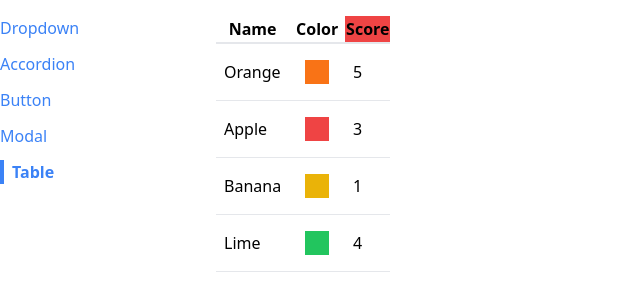
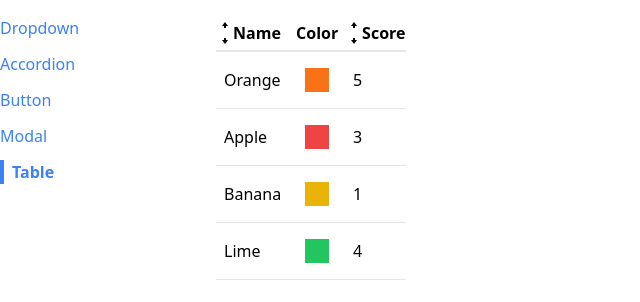
Before and after one commit to douglasss/react-redux-study, a React (Vite) app in the folder comps/: page /table in a window 1280 px wide. Shown: the top 302 px of the page, without its empty margins (0-640 px from the left). Built offline with nearby package versions, Linux system fonts and the light colour scheme.

Commit message:
[Section 16] Sortable Table

```diff
--- /dev/null
+++ b/comps/src/components/SortableTable.jsx
@@ -0,0 +1,87 @@
+import { useState } from 'react';
+import Table from './Table';
+import { GoArrowSmallDown, GoArrowSmallUp } from 'react-icons/go';
+
+export default function SortableTable(props) {
+  const [sortOrder, setSortOrder] = useState(null);
+  const [sortBy, setSortBy] = useState(null);
+  const { config, data } = props;
+
+  const handleClick = (label) => {
+    if (sortBy && label !== sortBy) {
+      setSortOrder('asc');
+      setSortBy(label);
+    } else if (sortOrder === null) {
+      setSortOrder('asc');
+      setSortBy(label);
+    } else if (sortOrder === 'asc') {
+      setSortOrder('desc');
+      setSortBy(label);
+    } else if (sortOrder === 'desc') {
+      setSortOrder(null);
+      setSortBy(null);
+    }
+  };
+
+  const updatedConfig = config.map((column) => {
+    if (!column.sortValue) {
+      return column;
+    }
+    return {
+      ...column,
+      header: () => (
+        <th
+          className="cursor-pointer hover:bg-gray-100"
+          onClick={() => handleClick(column.label)}
+        >
+          <div className="flex items-center">
+            {getIcons(column.label, sortBy, sortOrder)}
+            {column.label}
+          </div>
+        </th>
+      ),
+    };
+  });
+
+  let sortedData = data;
+  if (sortOrder && sortBy) {
+    const { sortValue } = config.find((column) => column.label === sortBy);
+    sortedData = [...data].sort((a, b) => {
+      const valueA = sortValue(a);
+      const valueB = sortValue(b);
+
+      const reverseOrder = sortOrder === 'asc' ? 1 : -1;
+
+      if (typeof valueA === 'string') {
+        return valueA.localeCompare(valueB) * reverseOrder;
+      } else {
+        return (valueA - valueB) * reverseOrder;
+      }
+    });
+  }
+
+  return <Table {...props} config={updatedConfig} data={sortedData} />;
+}
+
+function getIcons(label, sortBy, sortOrder) {
+  if (label !== sortBy || sortOrder === null) {
+    return (
+      <div>
+        <GoArrowSmallUp />
+        <GoArrowSmallDown />
+      </div>
+    );
+  } else if (sortOrder === 'asc') {
+    return (
+      <div>
+        <GoArrowSmallUp />
+      </div>
+    );
+  } else {
+    return (
+      <div>
+        <GoArrowSmallDown />
+      </div>
+    );
+  }
+}
--- a/comps/src/pages/TablePage.jsx
+++ b/comps/src/pages/TablePage.jsx
@@ -1,4 +1,4 @@
-import Table from '../components/Table';
+import SortableTable from '../components/SortableTable';
 
 export default function TablePage() {
   const data = [
@@ -9,7 +9,11 @@
   ];
 
   const config = [
-    { label: 'Name', render: (fruit) => fruit.name },
+    {
+      label: 'Name',
+      render: (fruit) => fruit.name,
+      sortValue: (fruit) => fruit.name,
+    },
     {
       label: 'Color',
       render: (fruit) => <div className={`p-3 m-2 ${fruit.color}`}></div>,
@@ -17,11 +21,11 @@
     {
       label: 'Score',
       render: (fruit) => fruit.score,
-      header: () => <th className="bg-red-500">Score</th>,
+      sortValue: (fruit) => fruit.score,
     },
   ];
 
   const keyFn = (fruit) => fruit.name;
 
-  return <Table data={data} config={config} keyFn={keyFn} />;
+  return <SortableTable data={data} config={config} keyFn={keyFn} />;
 }
```
